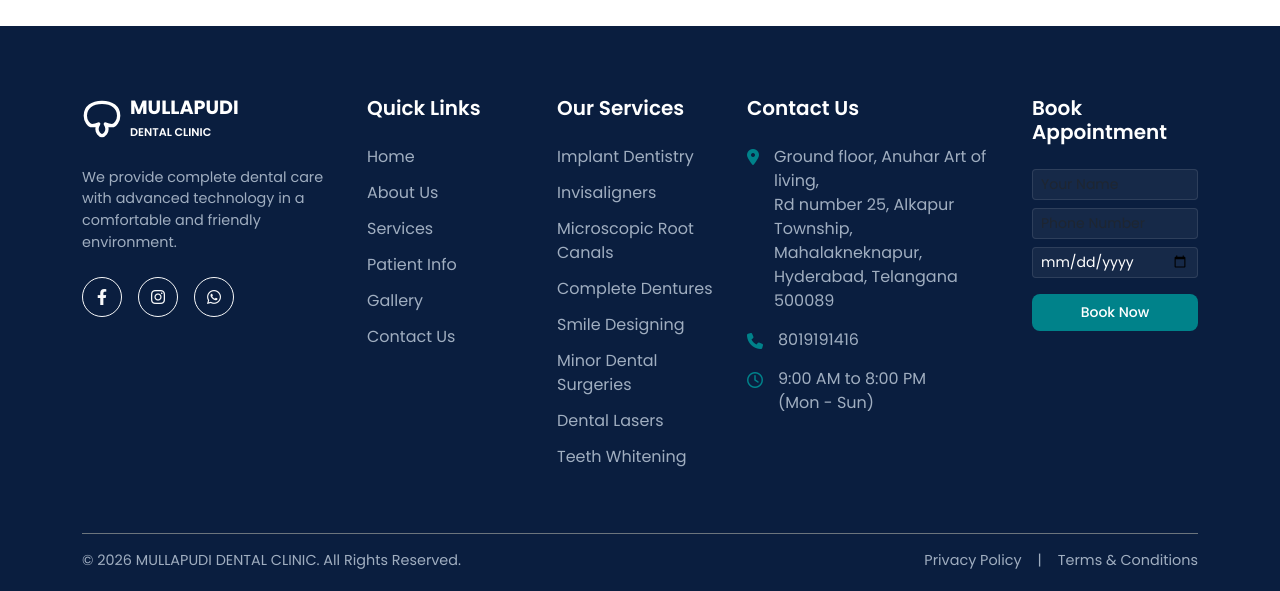
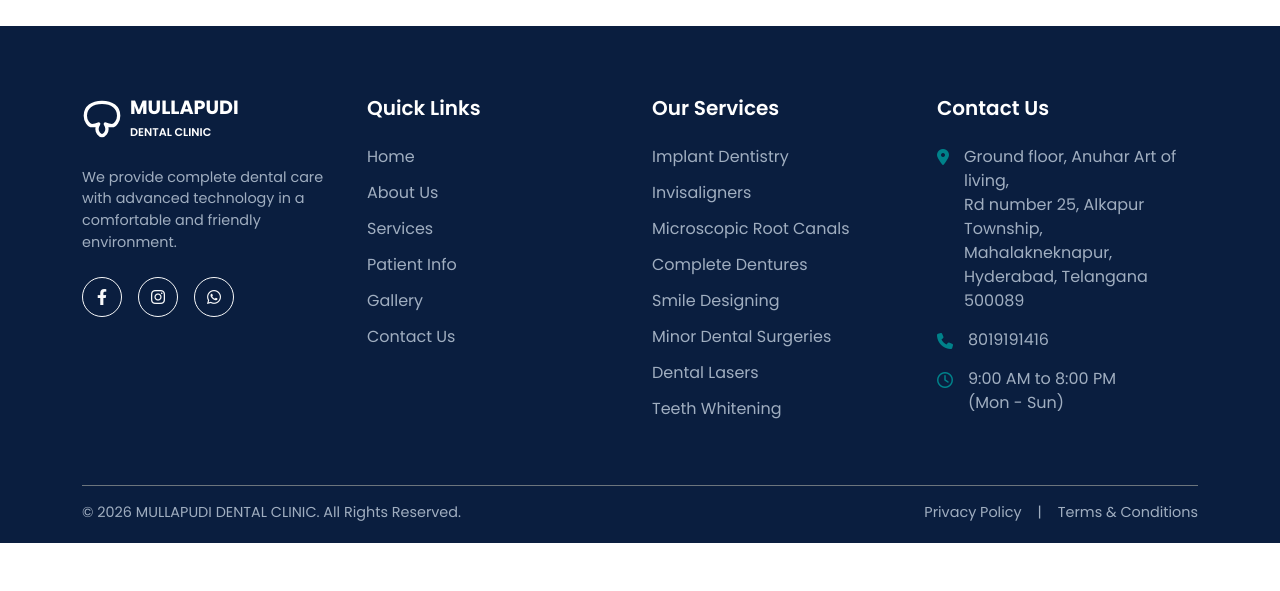
Before and after one commit to tauseefalishaik/mullapudi-clinic, a plain HTML site: page index.html in a window 1280 px wide. Shown: the part 3656-4247 px from the top of the page. After the commit the page ends 4199 px from the top, so only its background shows below. Drawn offline with nearby package versions, Linux system fonts and the light colour scheme.

Commit message:
Update index.html

```diff
--- a/index.html
+++ b/index.html
@@ -1001,7 +1001,7 @@
                     </div>
                 </div>
 
-                <div class="col-lg-2 col-md-6 text-center text-md-start">
+                <div class="col-lg-3 col-md-6 text-center text-md-start">
                     <h5>Quick Links</h5>
                     <ul class="footer-links">
                         <li><a href="#home">Home</a></li>
@@ -1013,7 +1013,7 @@
                     </ul>
                 </div>
 
-                <div class="col-lg-2 col-md-6 text-center text-md-start">
+                <div class="col-lg-3 col-md-6 text-center text-md-start">
                     <h5>Our Services</h5>
                     <ul class="footer-links">
                         <li><a href="#">Implant Dentistry</a></li>
@@ -1043,22 +1043,6 @@
                             <span>9:00 AM to 8:00 PM<br>(Mon - Sun)</span>
                         </li>
                     </ul>
-                </div>
-
-                <div class="col-lg-2 col-md-6">
-                    <h5 class="text-center text-md-start">Book Appointment</h5>
-                    <form onsubmit="handleFormSubmit(event)">
-                        <div class="mb-2">
-                            <input type="text" class="form-control form-control-sm form-control-dark" placeholder="Your Name" required>
-                        </div>
-                        <div class="mb-2">
-                            <input type="tel" class="form-control form-control-sm form-control-dark" placeholder="Phone Number" required>
-                        </div>
-                        <div class="mb-3">
-                            <input type="date" class="form-control form-control-sm form-control-dark" required>
-                        </div>
-                        <button type="submit" class="btn btn-teal w-100 btn-sm py-2">Book Now</button>
-                    </form>
                 </div>
             </div>
 
```
